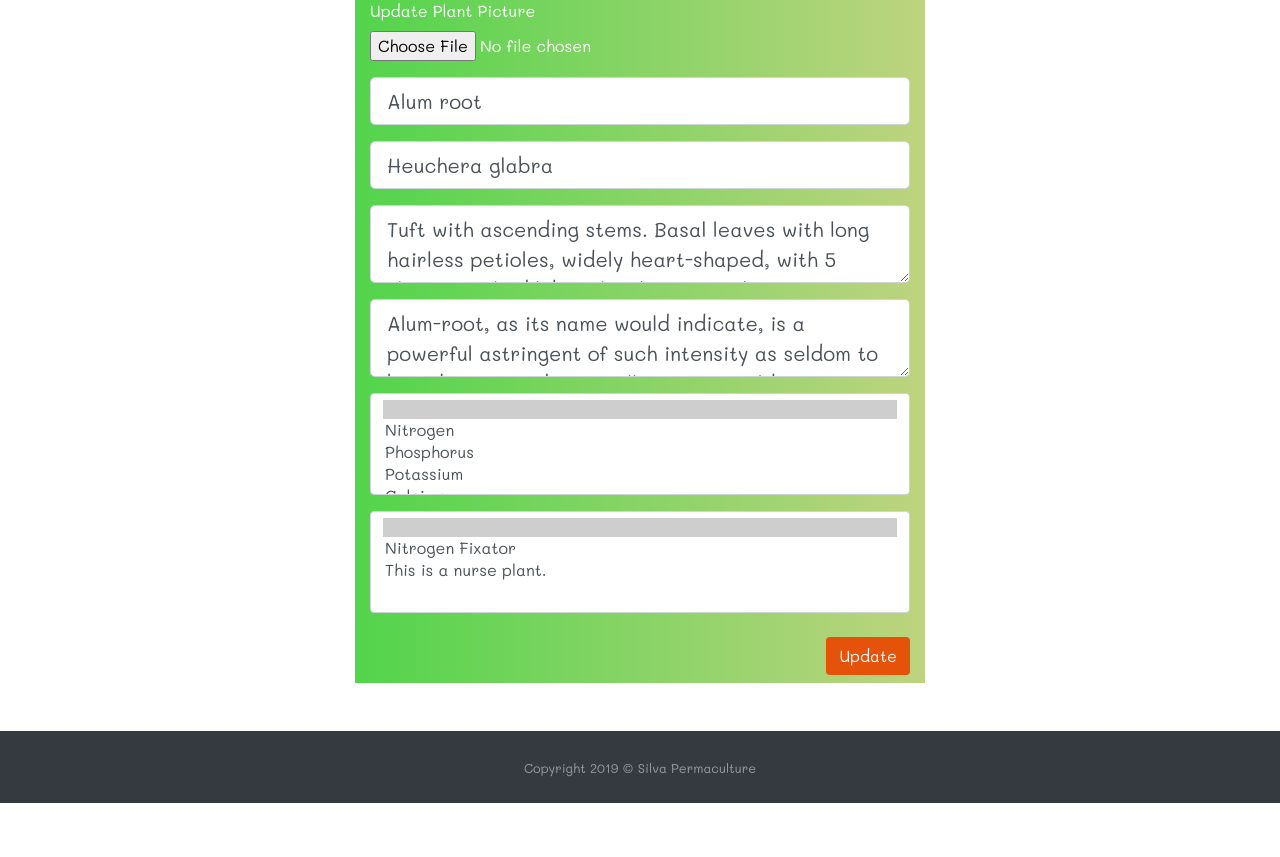
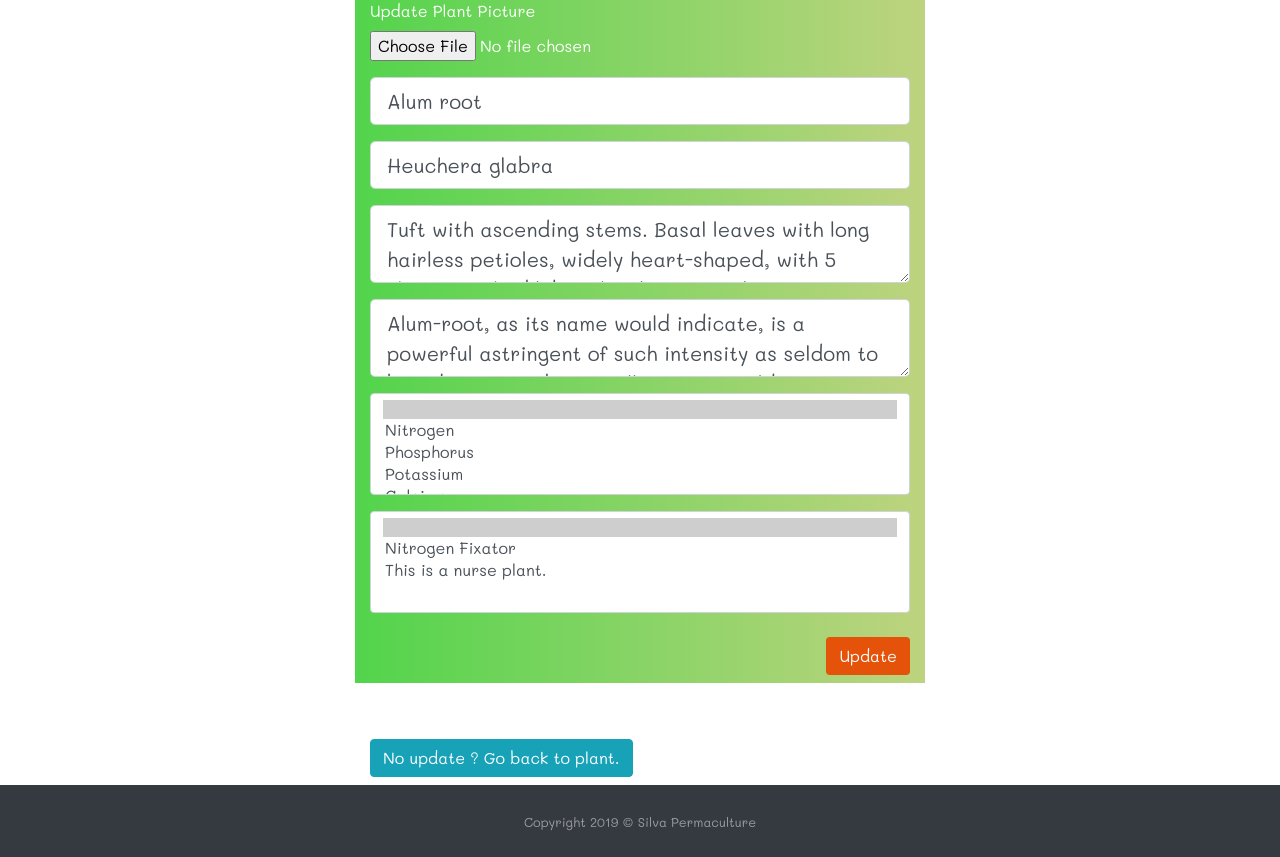
Before and after one commit to Walachul/SilvaPermaculture, a Flask app: page /plants/3/edit in a window 1280 px wide. Shown: the part 408-1265 px from the top of the page. Before the commit the page ends 1211 px from the top, so only its background shows below. Run offline with Flask 2, Linux system fonts and the light colour scheme; a user stored in the database is signed in; data comes from the database, SQL or seed files in the repository; some libraries are stand-ins or nearby versions.

Commit message:
Created functionality to go back to the plant user wanted to edit, but doesn't want to.

```diff
--- a/silvapermaculture/routes.py
+++ b/silvapermaculture/routes.py
@@ -172,9 +172,11 @@ def update_plant(plant_id):
         form.medicinal.data = plant.medicinal
         form.dna.data = plant.dna
         form.nfn.data = plant.nfn
+
+    back_to_plant = url_for('plant', plant_id=plant.id)
     image_file = url_for('static', filename='img/plants/default_plant_pic.jpg')
     return render_template('update_plant.html', title='Update plant', image_file=image_file,
-                           form=form, header ="Update a plant")
+                           form=form, header ="Update a plant" , return_to_page=back_to_plant)
 
 #Delete a plant with a specific ID
 @app.route("/plants/<int:plant_id>/delete", methods=['POST'])
--- a/silvapermaculture/templates/update_plant.html
+++ b/silvapermaculture/templates/update_plant.html
@@ -84,5 +84,11 @@
                     </form>
             </div>
         </div>
+        <div class="row">
+            <div class="col-12 col-lg-6 mx-auto mx-0 my-2">
+                 <a class="btn btn-info" href="{{ return_to_page }}">No update ? Go back to plant.</a>
+            </div>
+        </div>
+
 
     {% endblock content %} #Jinja2 allows to put the name of the block here so to know which block is closing if we have multiple.
```
